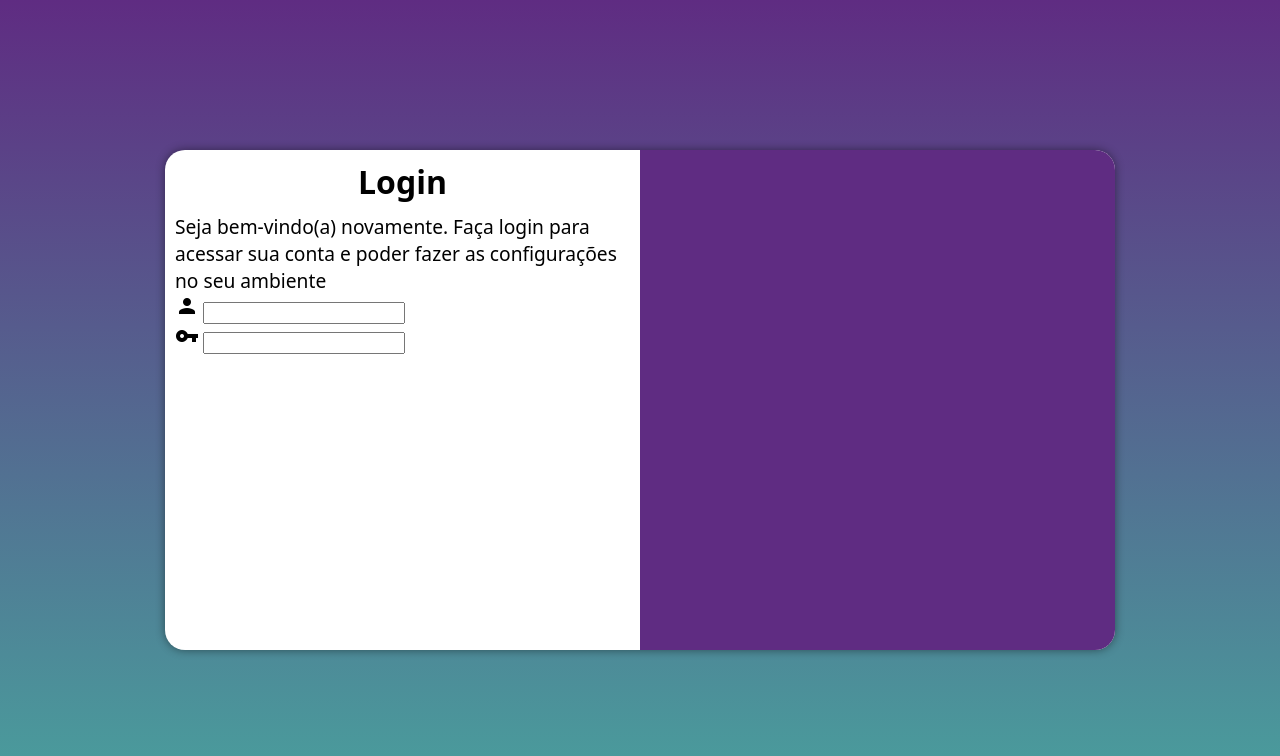
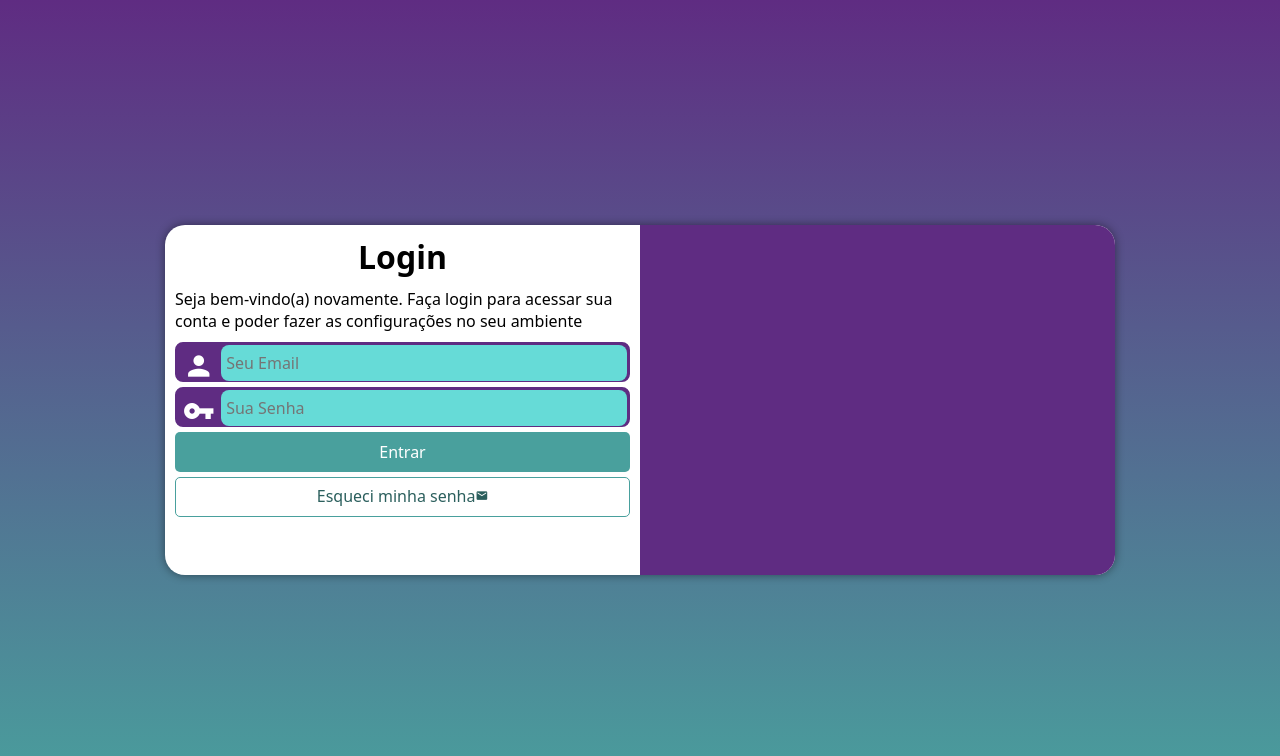
Before and after one commit to joaoVitor-amaro/projeto_login, a plain HTML site: page index.html in a window 1280 px wide. Drawn offline with Linux system fonts and the light colour scheme.

Commit message:
Finalizado o projeto de login

```diff
--- a/estilo/media.css
+++ b/estilo/media.css
@@ -6,7 +6,8 @@
     }
     section#container {
         display: flex;
-        width: 800px;
+        width: 80vw;
+        height: 300px;
     }
     section#container #image-login {
         width: 30%;
@@ -23,6 +24,7 @@
     }
     section#container {
         width: 950px;
+        height: 350px;
         display: flex;
         flex-direction: row-reverse;
     }
@@ -34,9 +36,10 @@
         width: 50%;
     }
     div#form > h1 {
-        font-size: 2em
+        font-size: 2em;
     }
     div#form > p {
-        font-size: 1.2em
+        font-size: 1em;
+        margin: 10px 0px
     }
 }
--- a/estilo/style.css
+++ b/estilo/style.css
@@ -38,11 +38,9 @@ section#container #image-login {
     background-size: cover;
 }
 
-
 section div#form {
     display: block;
     padding: 10px;
-
 }
 
 div#form > h1 {
@@ -54,3 +52,79 @@ div#form > h1 {
 div#form > p {
     font-size: 0.8em
 }
+
+form > div.campo {
+    background-color: #5f2c82;
+    display: block;
+    border: 2px solid #5f2c82;
+    width: 100%;
+    height: 40px;
+    border-radius: 8px;
+    margin: 5px 0px;
+}
+
+div.campo > span {
+    color: white;
+    font-size: 2em;
+    width: 40px;
+    padding: 5.8px;
+}
+
+div.campo > input {
+    background-color: #66dbd7;
+    font-size: 1em;
+    width: calc(100% - 45px);
+    height: 100%;
+    border: 0px;
+    border-radius: 8px;
+    padding: 5px;
+    transform: translateY(-13px);
+}
+
+div.campo > input:focus-within {
+    background-color: white;
+
+}
+
+div.campo > label {
+    display: none;
+}
+
+form > input[type=submit] {
+    display: block;
+    font-size: 1em;
+    width: 100%;
+    height: 40px;
+    background-color: #49a09d;
+    color: white;
+    border: none;
+    border-radius: 5px;
+    cursor: pointer;
+}
+
+form > input[type=submit]:hover {
+    background-color: #2b5f5d;
+}
+
+form > a.btn {
+    display: block;
+    text-align: center;
+    font-size: 1em;
+    width: 100%;
+    height: 40px;
+    padding-top: 7px;
+    color: #2b5f5d;
+    background-color: white;
+    border: 1px solid #49a09d;
+    border-radius: 5px;
+    text-decoration: none;
+    margin-top: 5px;
+}
+
+form > a.btn:hover {
+    background-color: #64dbd7;
+}
+
+form > a.btn > span {
+    font-size: 0.8em;
+}
--- a/index.html
+++ b/index.html
@@ -22,12 +22,18 @@
                 <form action="login.php" method="post" autocomplete="on">
                     <div class="campo">
                         <span class="material-icons">person</span>
-                        <input type="email" name="email" id="iemail" autocomplete="email" required>
+                        <input type="email" name="email" id="iemail" required autocomplete="email"  placeholder="Seu Email">
+                        <label for="iemail">Email</label>
                     </div>
-                    <div class="campo1">
+                    <div class="campo">
                         <span class="material-icons">vpn_key</span>
-                        <input type="password" name="pwd" id="ipwd" required>
+                        <input type="password" name="pwd" id="ipwd" required placeholder="Sua Senha" minlength="5" maxlength="8">
+                        <label for="ipwd">senha</label>
                     </div>
+                    <input type="submit" value="Entrar">
+                    <a href="#" class="btn">
+                        Esqueci minha senha<span class="material-icons">mail</span>
+                    </a>
                 </form>
             </div>
         </section>
```
